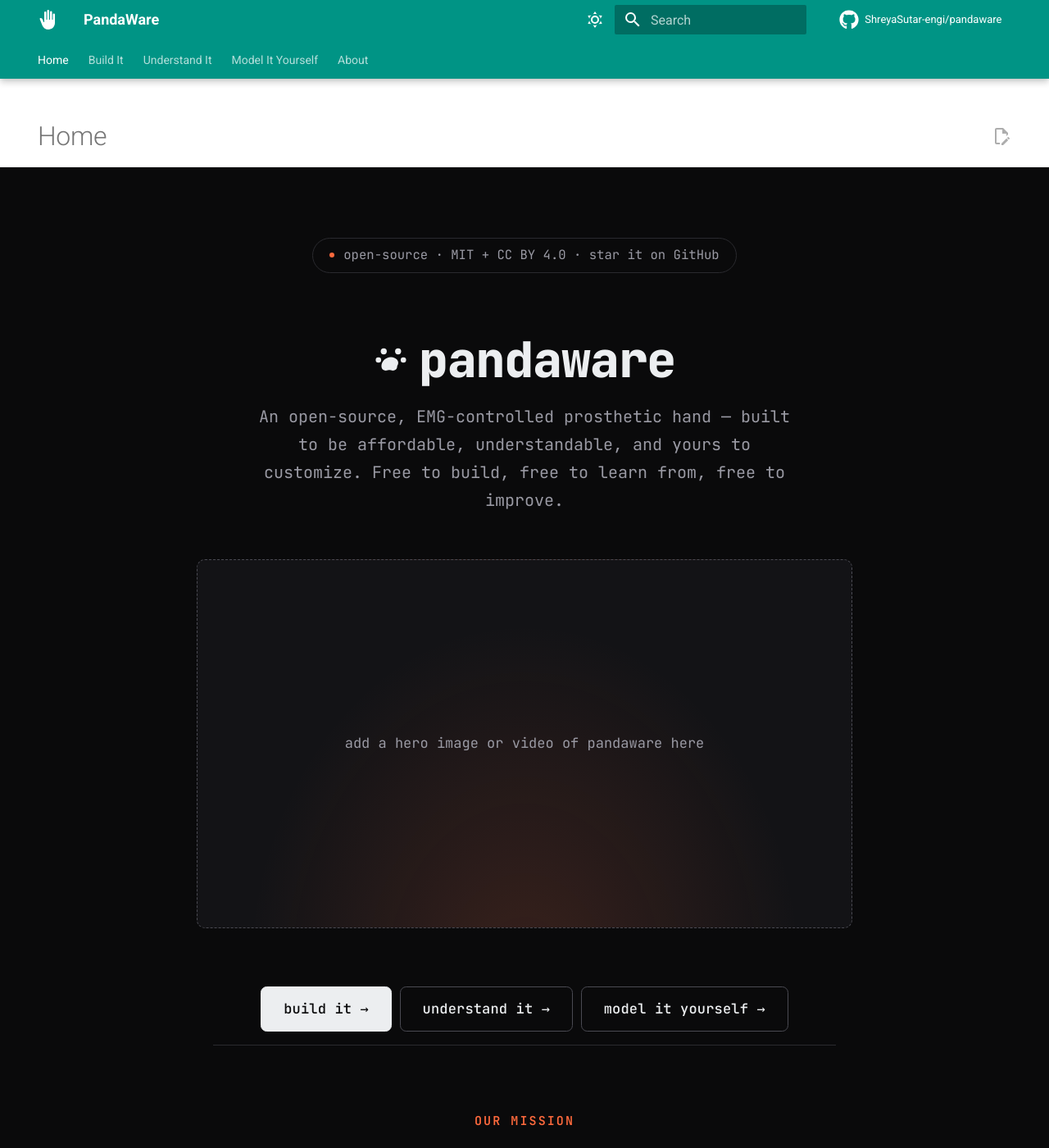
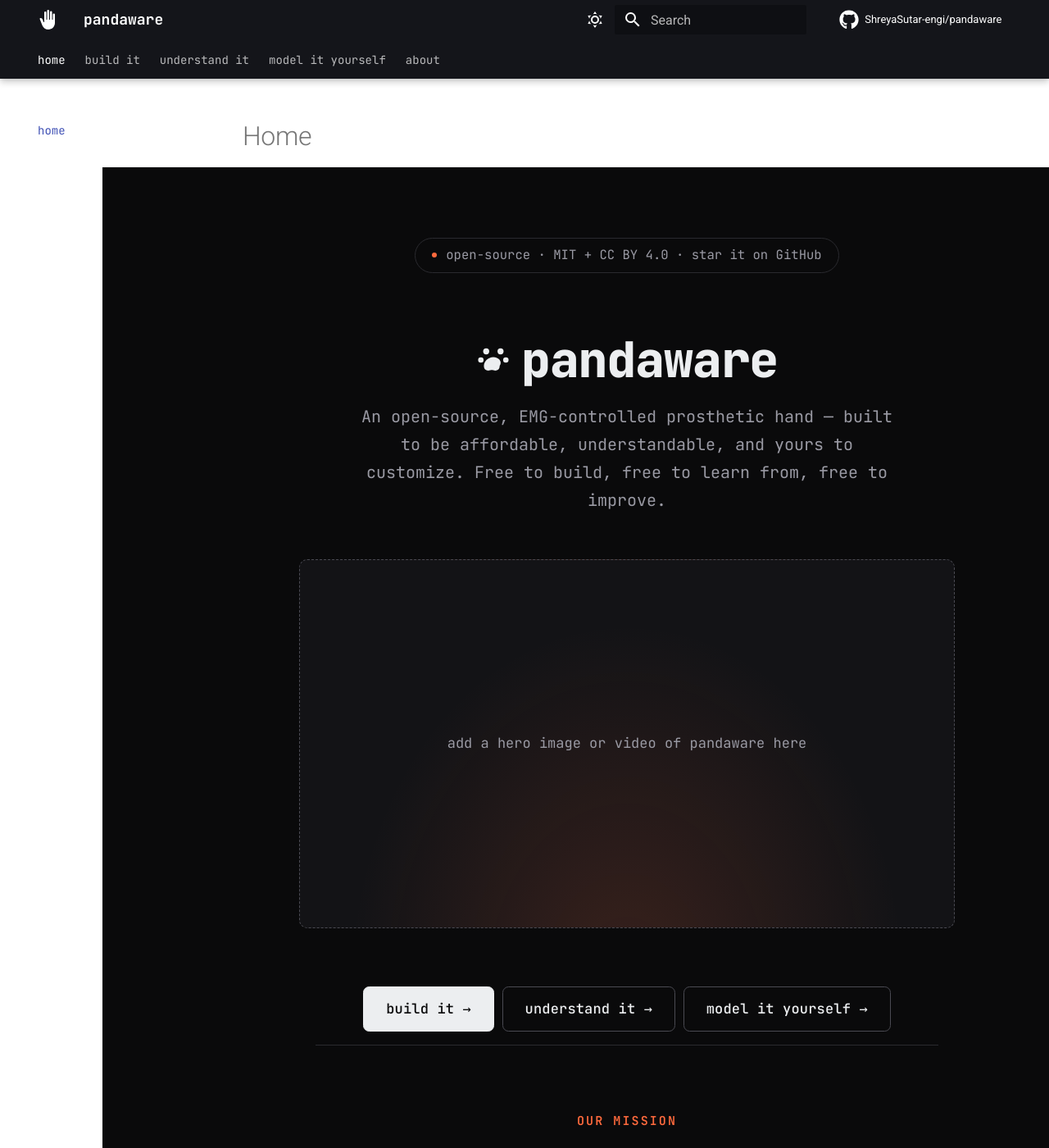
Before and after one commit to ShreyaSutar-engi/pandaware, an MkDocs documentation site: the page built from docs/index.md, in a window 1280 px wide and 1400 px high. Shown: the whole window at 82% size. Built offline with MkDocs 1.6.1 and Material for MkDocs 9.7.7, drawn with Linux system fonts in a browser that asks for light colours; comment, search, counter and statistics services are not loaded.

Commit message:
Fix color scheme (teal->black), remove confusing homepage nav-hide bar, brand the sidebar/header chrome

```diff
--- a/docs/stylesheets/extra.css
+++ b/docs/stylesheets/extra.css
@@ -1,10 +1,34 @@
 /* ==========================================================================
-   PandaWare — custom landing page styling
-   A dark, monospace, spec-sheet-driven look for the homepage only (docs
-   pages keep Material's normal readable theme + light/dark toggle).
+   PandaWare — custom styling
+   The branded monospace/lowercase look is applied to site-wide *chrome*
+   (header, tabs, sidebar nav) so every page feels like the same product —
+   but doc *body* text (paragraphs, headings inside articles) stays in
+   Material's normal readable font, since that's long-form technical content.
+   The homepage additionally gets the full dark ORCA-inspired treatment.
    ========================================================================== */
 
 @import url("https://fonts.googleapis.com/css2?family=JetBrains+Mono:wght@400;500;600;700;800&display=swap");
+
+/* ---- Site-wide chrome (header / tabs / sidebar) --------------------------- */
+
+.md-header__title,
+.md-tabs__link,
+.md-nav__title,
+.md-nav__link,
+.md-nav__item .md-nav__link {
+  font-family: "JetBrains Mono", ui-monospace, SFMono-Regular, Menlo, monospace;
+}
+
+.md-header__title,
+.md-tabs__link,
+.md-nav__link {
+  text-transform: lowercase;
+}
+
+.md-nav__title {
+  text-transform: lowercase;
+  font-weight: 600;
+}
 
 /* ---- Full-bleed dark landing wrapper -------------------------------------
    Breaks out of Material's centered content column regardless of its
--- a/mkdocs.yml
+++ b/mkdocs.yml
@@ -18,14 +18,14 @@
   palette:
     - media: "(prefers-color-scheme: light)"
       scheme: default
-      primary: teal
+      primary: black
       accent: deep orange
       toggle:
         icon: material/weather-sunny
         name: Switch to dark mode
     - media: "(prefers-color-scheme: dark)"
       scheme: slate
-      primary: teal
+      primary: black
       accent: deep orange
       toggle:
         icon: material/weather-night
@@ -38,7 +38,6 @@
     - navigation.indexes
     - navigation.footer
     - content.code.copy
-    - content.action.edit
     - toc.follow
     - search.suggest
     - search.highlight
```
Also changed, not shown: docs/index.md (+0 -1 lines).
